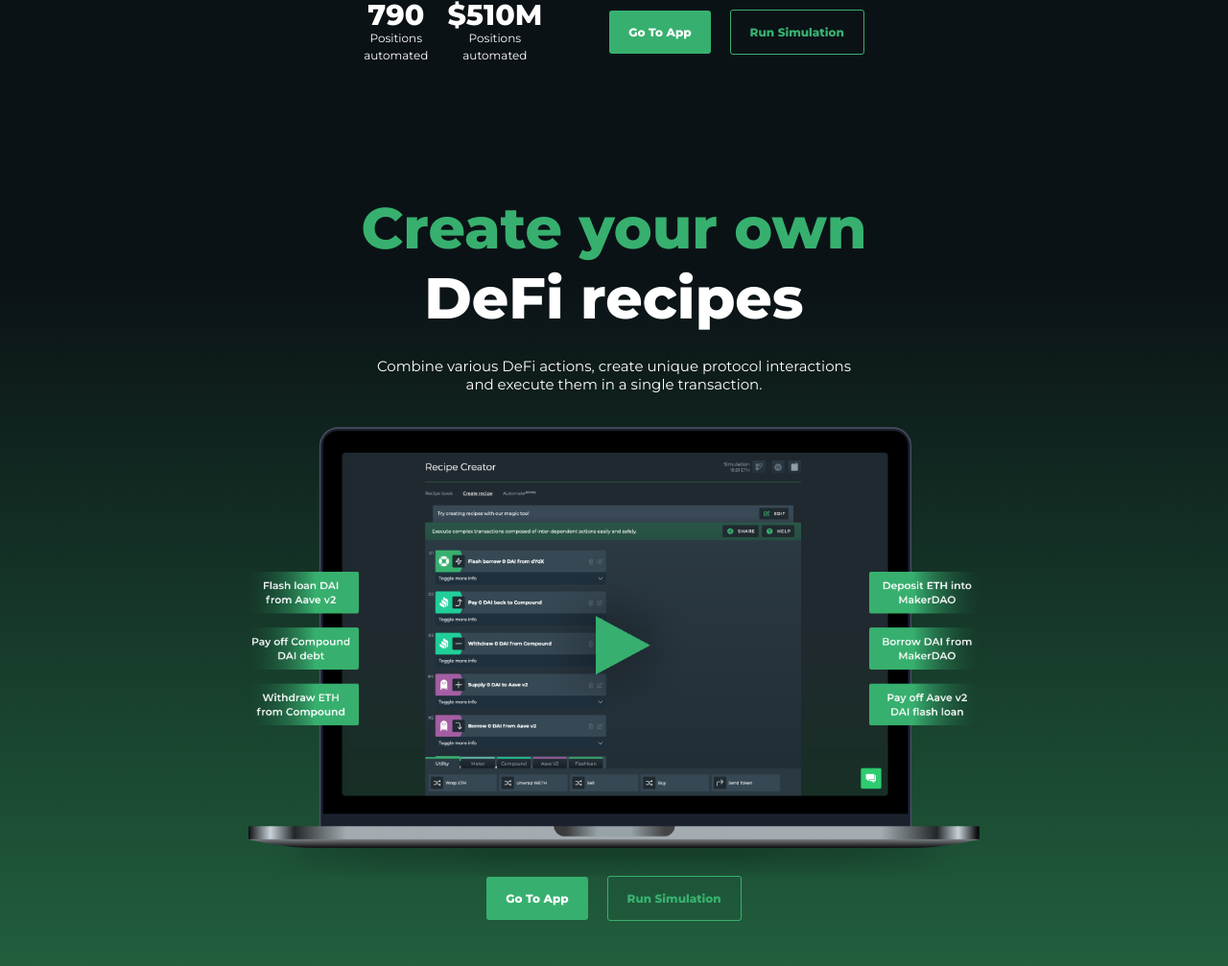
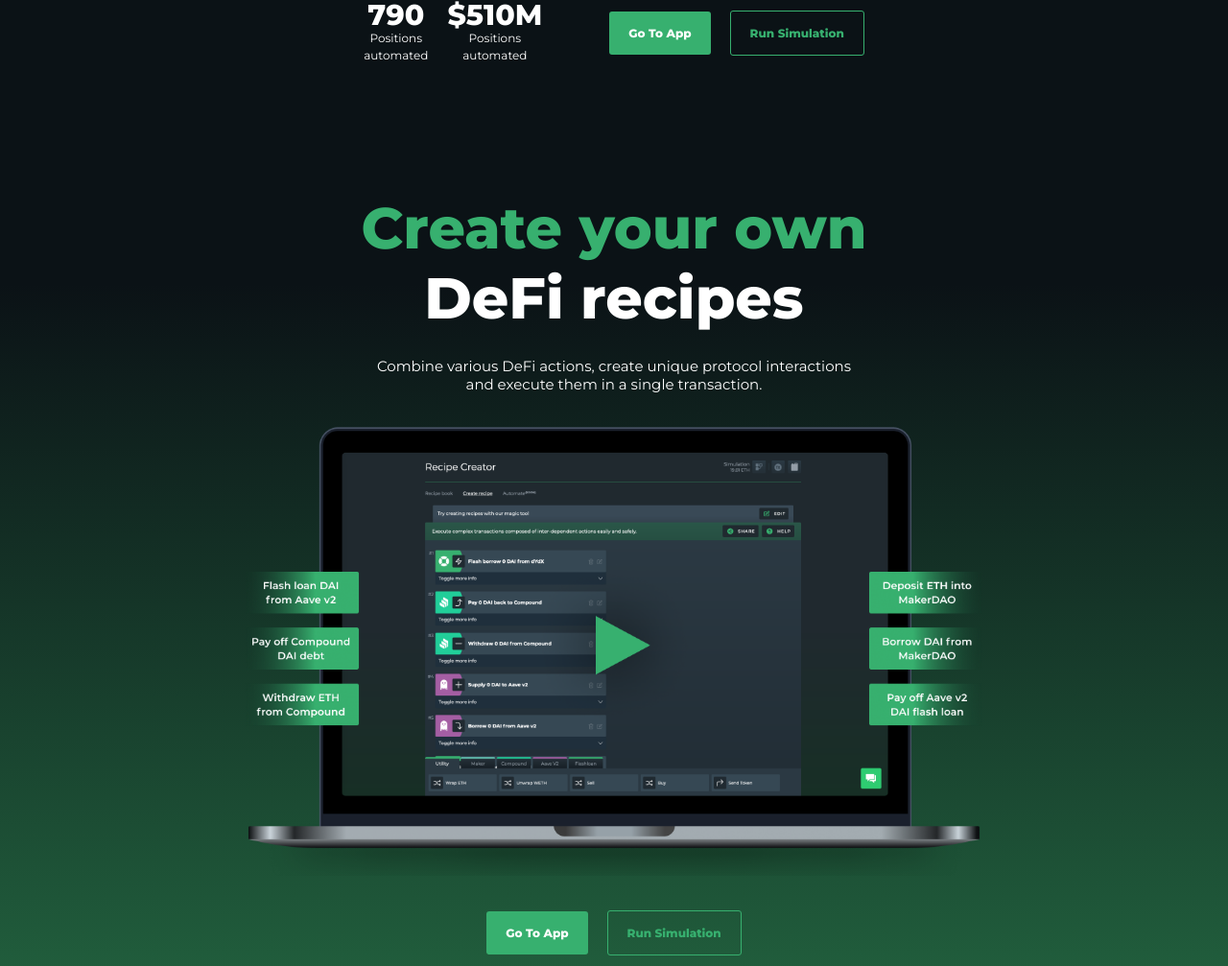
Before and after one commit to stihilus/DeFi-Saver, a plain HTML site: page index.html in a window 1280 px wide. Shown: the part 1790-2797 px from the top of the page at 96% size. Drawn offline with Linux system fonts and the light colour scheme.

Commit message:
Add files via upload

```diff
--- a/css/styles.css
+++ b/css/styles.css
@@ -2,6 +2,9 @@
 
 :root {
   --main-bg-color: #0B1216;
+  --main-bg-color-hover: #55CE8D;
+  --second-color: #37b06f;
+  --second-color-hover: #37B06F1A;
   --main-green: #37b06f;
   --menu-link: #939DA7;
 }
@@ -74,6 +77,7 @@
     padding-right: 20px;
     padding-bottom: 15px;
     padding-left: l0px;
+    text-decoration: none;
 }
 
 .buttonGreenMain {
@@ -81,6 +85,7 @@
     font-family: 'Montserrat', sans-serif;
     font-size: 12px;
     color: #ffffff;
+    text-decoration: none;
     font-weight: 600;
     padding-top: 15px;
     padding-right: 20px;
@@ -88,6 +93,31 @@
     padding-left: 20px;
     border-radius: 3px;
     border-style: none;
+}
+
+.buttonGreenMain:hover {
+	background-color: var(--main-bg-color-hover);
+}
+
+.buttonGreenSecond {
+    padding-top: 15px;
+    padding-right: 20px;
+    padding-bottom: 15px;
+    padding-left: 20px;
+    font-family: 'Montserrat', sans-serif;
+    font-weight: 600;
+    font-size: 12px;
+    text-decoration: none;
+    color: #37b06f;
+    background-color: rgba(255, 255, 255, 0);
+    border-radius: 3px;
+    border-width: 1px;
+    border-style: solid;
+    border-color: var(--second-color);
+}
+
+.buttonGreenSecond:hover {
+	background-color: var(--second-color-hover);
 }
 
 .ctaDiv {
@@ -124,24 +154,12 @@
     font-weight: 300;
 }
 
-.buttonGreenSecond {
-    padding-top: 15px;
-    padding-right: 20px;
-    padding-bottom: 15px;
-    padding-left: 20px;
-    font-family: 'Montserrat', sans-serif;
-    font-weight: 600;
-    font-size: 12px;
-    color: #37b06f;
-    background-color: rgba(255, 255, 255, 0);
-    border-radius: 3px;
-    border-width: 1px;
-    border-style: solid;
-    border-color: #37b06f;
+.margineRight {
+    margin-right: 20px;
 }
 
-.margineRight {
-    margin-right: 20px;
+.marginUp{
+    margin-top: 50px;
 }
 
 .spanGreen60px {
--- a/index.html
+++ b/index.html
@@ -31,7 +31,7 @@
         <div class="menu">
         		<a class="menuLink" href="https://www.defisaver.com/">Blog</a>
         		<a class="menuLink" href="https://www.defisaver.com/">Help</a>
-            	<button class="buttonGreenMain">Go To App</button>
+            	<a class="buttonGreenMain" href="https://www.defisaver.com/">Go To App</a>
         </div>
 	</nav>
 	<!-- Header Section -->
@@ -57,9 +57,9 @@
                     </p>
                 </div>
                 <div class="ctaBtn">
-                    <button class="buttonGreenMain margineRight">Go To App</button><button class="buttonGreenSecond">Run Simulation</button>
+                    <a href="https://google.com" class="buttonGreenMain margineRight">Go To App</a><a href="https://google.com" class="buttonGreenSecond">Run Simulation</a>
                 </div>
-            </div>
+        </div>
 	</header>
 
 	<!-- Automate Section -->
@@ -84,7 +84,7 @@
                     </p>
                 </div>
                 <div class="ctaBtn">
-                    <button class="buttonGreenMain margineRight">Go To App</button><button class="buttonGreenSecond">Run Simulation</button>
+                    <a href="https://google.com" class="buttonGreenMain margineRight">Go To App</a><a href="https://google.com" class="buttonGreenSecond">Run Simulation</a>
                 </div>
             </div>
 	</section>
@@ -95,9 +95,9 @@
 		<p class="paragraph">Combine various DeFi actions, create unique protocol interactions and execute them in a single transaction.</p>
 		<img src="assets/mockupRecipes.png" class="imageMockup"/>
 		<!-- Stats -->
-		<div class="ctaDiv">
+		<div class="ctaDiv marginUp">
                 <div class="ctaBtn">
-                    <button class="buttonGreenMain margineRight">Go To App</button><button class="buttonGreenSecond">Run Simulation</button>
+                    <a href="https://google.com" class="buttonGreenMain margineRight">Go To App</a><a href="https://google.com" class="buttonGreenSecond">Run Simulation</a>
                 </div>
         </div>
 	</section>
@@ -212,9 +212,9 @@
     <!-- Try Section -->
     <h3 class="mainCopy">Try<span class="spanGreen60px"> DeFi Saver </span><br>Everything you need in one app</h3>
     <!-- Stats -->
-		<div class="ctaDiv">
+		<div class="ctaDiv marginUp">
                 <div class="ctaBtn">
-                    <button class="buttonGreenMain margineRight">Go To App</button><button class="buttonGreenSecond">Run Simulation</button>
+                    <a href="https://google.com" class="buttonGreenMain margineRight">Go To App</a><a href="https://google.com" class="buttonGreenSecond">Run Simulation</a>
                 </div>
         </div>
 	</section>
```
